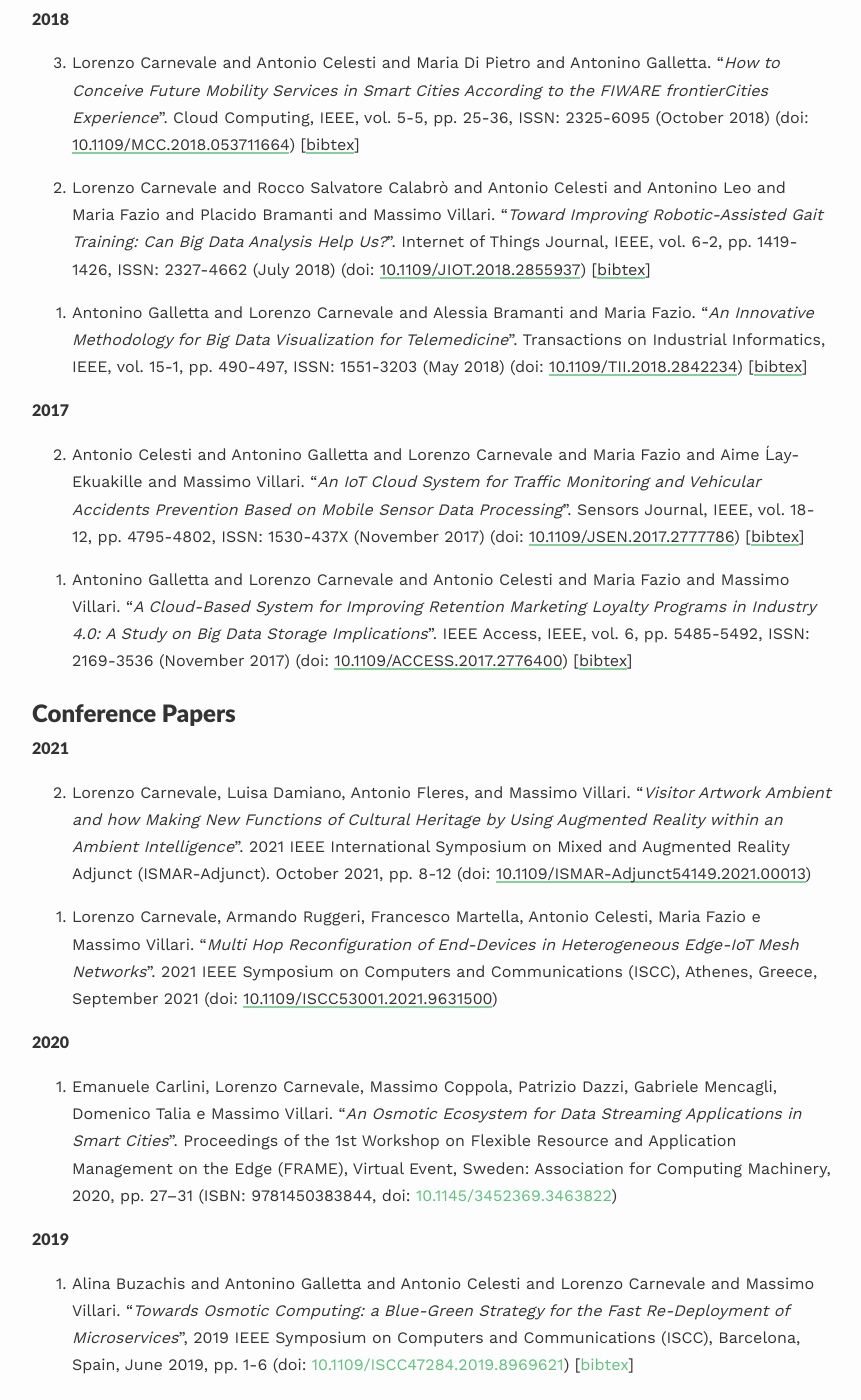
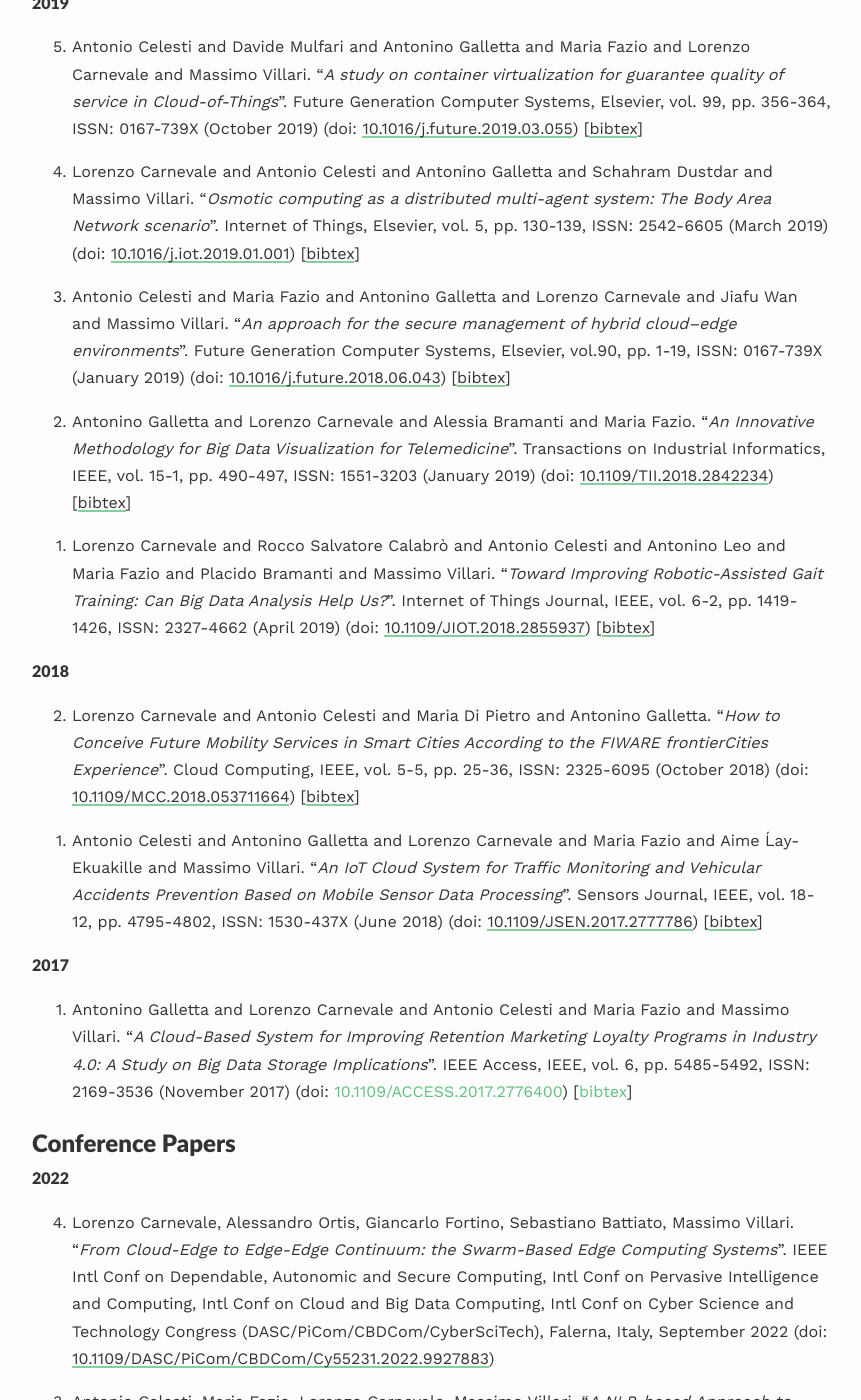
Before and after one commit to lcarnevale/lcarnevale.github.io, a Jekyll site: the page built from _pages/publications.md, in a window 1280 px wide and 1400 px high, scrolled down 1096 px. Shown: the whole window, without its empty margins (208-1069 px from the left). Built offline with Jekyll 4.4.1, drawn with Linux system fonts in a browser that asks for light colours; nearby versions of some CDN libraries; some web fonts are replaced; some of the changed text lies outside the part shown.

Commit message:
update publications

```diff
--- a/_pages/publications.md
+++ b/_pages/publications.md
@@ -6,6 +6,13 @@
 ---
 
 ## Journal Papers
+
+#### 2021
+0. Sandra Schüssler, Julia Zuschnegg, Lucas Paletta, Gerald Lodron, Josef Steiner, Sandra Pansy-Resch, Dimitrios Prodromou, Sebastian Brunsch, Lorenzo Carnevale, Thomas Orgel, Michael Schneeberger, Silvia Russegger, Maria Fellner, Lara Lammer, Magdalena Holter. "*Effects of coach robot pepper versus tablet training on psychosocial and physical outcomes of persons with dementia: A mixed-methods study*". Alzheimer’s & Dementia, vol. 17, issu S11, ISSN: 1552-5279 (December 2021) (doi: [10.1002/alz.053453](https://doi.org/10.1002/alz.053453))
+
+0. Julia Zuschnegg, Sandra Schüssler, Lucas Paletta, Claudia Voithofer, Gerald Lodron, Thomas Orgel, Silvia Russegger, Michael Schneeberger, Maria Fellner, Josef Steiner, Sandra Pansy-Resch, Magdalena Holter, Dimitrios Prodromou, Sebastian Brunsch, Lorenzo Carnevale, Lara Lammer, Marisa Koini. "*Psychosocial effects of the humanoid socially assistive robot Coach Pepper on informal caregivers of people with dementia: A mixed-methods study*". Alzheimer’s & Dementia, vol. 17, issue S11, ISSN: 1552-5279 (December 2021) (doi: [10.1002/alz.052150](https://doi.org/10.1002/alz.052150))
+{: reversed="reversed"}
+
 
 #### 2020
 0. Lorenzo Carnevale and Antonio Celesti and Giacomo Fiumara and Antonino Galletta and Massimo Villari. "*Investigating classification supervised learning approaches for the identification of critical patients' posts in a healthcare social network*". Applied Soft Computing, Elsevier, vol. 90, pp. 106155, ISSN: 1568-4946 (May 2020) (doi: [10.1016/j.asoc.2020.106155](https://doi.org/10.1016/j.asoc.2020.106155)) [[bibtex](https://github.com/lcarnevale/publications/blob/main/bibtex/202005-paper-journal-elsevier-applied_soft_computing.bib)]
@@ -22,31 +29,40 @@
 0. Lorenzo Carnevale and Antonio Celesti and Antonino Galletta and Schahram Dustdar and Massimo Villari. "*Osmotic computing as a distributed multi-agent system: The Body Area Network scenario*". Internet of Things, Elsevier, vol. 5, pp. 130-139, ISSN: 2542-6605 (March 2019) (doi: [10.1016/j.iot.2019.01.001](https://doi.org/10.1016/j.iot.2019.01.001)) [[bibtex](https://github.com/lcarnevale/publications/blob/main/bibtex/201903-paper-journal-elsevier-internet_of_things.bib)]
 
 0. Antonio Celesti and Maria Fazio and Antonino Galletta and Lorenzo Carnevale and Jiafu Wan and Massimo Villari. "*An approach for the secure management of hybrid cloud–edge environments*". Future Generation Computer Systems, Elsevier, vol.90, pp. 1-19, ISSN: 0167-739X (January 2019) (doi: [10.1016/j.future.2018.06.043](https://doi.org/10.1016/j.future.2018.06.043)) [[bibtex](https://github.com/lcarnevale/publications/blob/main/bibtex/201901-paper-journal-elsevier-future_generation_computer_systems.bib)]
+
+0. Antonino Galletta and Lorenzo Carnevale and Alessia Bramanti and Maria Fazio. "*An Innovative Methodology for Big Data Visualization for Telemedicine*". Transactions on Industrial Informatics, IEEE, vol. 15-1, pp. 490-497, ISSN: 1551-3203 (January 2019) (doi: [10.1109/TII.2018.2842234](https://doi.org/10.1109/TII.2018.2842234)) [[bibtex](https://github.com/lcarnevale/publications/blob/main/bibtex/201805-paper-journal-ieee-transactions_on_industrial_informatics.bib)]
+
+0. Lorenzo Carnevale and Rocco Salvatore Calabrò and Antonio Celesti and Antonino Leo and Maria Fazio and Placido Bramanti and Massimo Villari. "*Toward Improving Robotic-Assisted Gait Training: Can Big Data Analysis Help Us?*". Internet of Things Journal, IEEE, vol. 6-2, pp. 1419-1426, ISSN: 2327-4662 (April 2019) (doi: [10.1109/JIOT.2018.2855937](https://doi.org/10.1109/JIOT.2018.2855937)) [[bibtex](https://github.com/lcarnevale/publications/blob/main/bibtex/201807-paper-journal-ieee-internet_of_things.bib)]
 {: reversed="reversed"}
 
 #### 2018
 0. Lorenzo Carnevale and Antonio Celesti and Maria Di Pietro and Antonino Galletta. "*How to Conceive Future Mobility Services in Smart Cities According to the FIWARE frontierCities Experience*". Cloud Computing, IEEE, vol. 5-5, pp. 25-36, ISSN: 2325-6095 (October 2018) (doi: [10.1109/MCC.2018.053711664](https://doi.org/10.1109/MCC.2018.053711664)) [[bibtex](https://github.com/lcarnevale/publications/blob/main/bibtex/201810-paper-journal-ieee-cloud_computing.bib)]
 
-0. Lorenzo Carnevale and Rocco Salvatore Calabrò and Antonio Celesti and Antonino Leo and Maria Fazio and Placido Bramanti and Massimo Villari. "*Toward Improving Robotic-Assisted Gait Training: Can Big Data Analysis Help Us?*". Internet of Things Journal, IEEE, vol. 6-2, pp. 1419-1426, ISSN: 2327-4662 (July 2018) (doi: [10.1109/JIOT.2018.2855937](https://doi.org/10.1109/JIOT.2018.2855937)) [[bibtex](https://github.com/lcarnevale/publications/blob/main/bibtex/201807-paper-journal-ieee-internet_of_things.bib)]
-
-0. Antonino Galletta and Lorenzo Carnevale and Alessia Bramanti and Maria Fazio. "*An Innovative Methodology for Big Data Visualization for Telemedicine*". Transactions on Industrial Informatics, IEEE, vol. 15-1, pp. 490-497, ISSN: 1551-3203 (May 2018) (doi: [10.1109/TII.2018.2842234](https://doi.org/10.1109/TII.2018.2842234)) [[bibtex](https://github.com/lcarnevale/publications/blob/main/bibtex/201805-paper-journal-ieee-transactions_on_industrial_informatics.bib)]
+0. Antonio Celesti and Antonino Galletta and Lorenzo Carnevale and Maria Fazio and Aime Ĺay-Ekuakille and Massimo Villari. "*An IoT Cloud System for Traffic Monitoring and Vehicular Accidents Prevention Based on Mobile Sensor Data Processing*". Sensors Journal, IEEE, vol. 18-12, pp. 4795-4802, ISSN: 1530-437X (June 2018) (doi: [10.1109/JSEN.2017.2777786](https://doi.org/10.1109/JSEN.2017.2777786)) [[bibtex](https://github.com/lcarnevale/publications/blob/main/bibtex/201711-paper-journal-ieee-sensors.bib)]
 {: reversed="reversed"}
 
 #### 2017
-0. Antonio Celesti and Antonino Galletta and Lorenzo Carnevale and Maria Fazio and Aime Ĺay-Ekuakille and Massimo Villari. "*An IoT Cloud System for Traffic Monitoring and Vehicular Accidents Prevention Based on Mobile Sensor Data Processing*". Sensors Journal, IEEE, vol. 18-12, pp. 4795-4802, ISSN: 1530-437X (November 2017) (doi: [10.1109/JSEN.2017.2777786](https://doi.org/10.1109/JSEN.2017.2777786)) [[bibtex](https://github.com/lcarnevale/publications/blob/main/bibtex/201711-paper-journal-ieee-sensors.bib)]
-
 0. Antonino Galletta and Lorenzo Carnevale and Antonio Celesti and Maria Fazio and Massimo Villari. "*A Cloud-Based System for Improving Retention Marketing Loyalty Programs in Industry 4.0: A Study on Big Data Storage Implications*". IEEE Access, IEEE, vol. 6, pp. 5485-5492, ISSN: 2169-3536 (November 2017) (doi: [10.1109/ACCESS.2017.2776400](https://doi.org/10.1109/ACCESS.2017.2776400)) [[bibtex](https://github.com/lcarnevale/publications/blob/main/bibtex/201711-paper-journal-ieee-access.bib)]
 {: reversed="reversed"}
 
 ## Conference Papers
 
+#### 2022
+0. Lorenzo Carnevale, Alessandro Ortis, Giancarlo Fortino, Sebastiano Battiato, Massimo Villari. "*From Cloud-Edge to Edge-Edge Continuum: the Swarm-Based Edge Computing Systems*". IEEE Intl Conf on Dependable, Autonomic and Secure Computing, Intl Conf on Pervasive Intelligence and Computing, Intl Conf on Cloud and Big Data Computing, Intl Conf on Cyber Science and Technology Congress (DASC/PiCom/CBDCom/CyberSciTech), Falerna, Italy, September 2022 (doi: [10.1109/DASC/PiCom/CBDCom/Cy55231.2022.9927883](https://doi.org/10.1109/DASC/PiCom/CBDCom/Cy55231.2022.9927883))
+
+0. Antonio Celesti, Maria Fazio, Lorenzo Carnevale, Massimo Villari. "*A NLP-based Approach to Improve Speech Recognition Services for People with Speech Disorders*". IEEE Symposium on Computers and Communications (ISCC), Rhodes, Greece, July 2022 (doi [10.1109/ISCC55528.2022.9912940](https://doi.org/10.1109/ISCC55528.2022.9912940))
+
+0. Armando Ruggeri, Antonino Galletta, Lorenzo Carnevale, Massimo Villari. "*An Energy Efficiency Analysis of the Blockchain-Based extended Triple Diffie-Hellman Protocol for IoT*". IEEE Symposium on Computers and Communications (ISCC), Rhodes, Greece, May 2022 (doi [10.1109/CCGrid54584.2022.00100](https://doi.org/10.1109/CCGrid54584.2022.00100))
+
+0. Vasileios Mygdalis, Lorenzo Carnevale, Jose Ramiro Martínez-De-Dios, Dmitriy Shutin, Giovanni Aiello, Massimo Villari, Ioannis Pitas. "*OTE: Optimal Trustworthy EdgeAI solutions for smart cities*". 22nd IEEE International Symposium on Cluster, Cloud and Internet Computing (CCGrid), Taormina, Italy, May 2022 (doi: [10.1109/CCGrid54584.2022.00100](https://doi.org/10.1109/CCGrid54584.2022.00100))
+{: reversed="reversed"}
+
+
 #### 2021
 0. Lorenzo Carnevale, Luisa Damiano, Antonio Fleres, and Massimo Villari. “*Visitor Artwork Ambient and how Making New Functions of Cultural Heritage by Using Augmented Reality within an Ambient Intelligence*”. 2021 IEEE International Symposium on Mixed and Augmented Reality Adjunct (ISMAR-Adjunct). October 2021, pp. 8-12 (doi: [10.1109/ISMAR-Adjunct54149.2021.00013](https://doi.org/10.1109/ISMAR-Adjunct54149.2021.00013))
 
 0. Lorenzo Carnevale, Armando Ruggeri, Francesco Martella, Antonio Celesti, Maria Fazio e Massimo Villari. “*Multi Hop Reconfiguration of End-Devices in Heterogeneous Edge-IoT Mesh Networks*”. 2021 IEEE Symposium on Computers and Communications (ISCC), Athenes, Greece, September 2021 (doi: [10.1109/ISCC53001.2021.9631500](https://doi.org/10.1109/ISCC53001.2021.9631500))
-{: reversed="reversed"}
 
-#### 2020
 0. Emanuele Carlini, Lorenzo Carnevale, Massimo Coppola, Patrizio Dazzi, Gabriele Mencagli, Domenico Talia e Massimo Villari. “*An Osmotic Ecosystem for Data Streaming Applications in Smart Cities*”. Proceedings of the 1st Workshop on Flexible Resource and Application Management on the Edge (FRAME), Virtual Event, Sweden: Association for Computing Machinery, 2020, pp. 27–31 (ISBN: 9781450383844, doi: [10.1145/3452369.3463822](https://doi.org/10.1145/3452369.3463822))
 {: reversed="reversed"}
 
@@ -67,15 +83,15 @@
 
 0. Antonino Galletta and Salma Allam and Lorenzo Carnevale and Moulay Ali Bekri and Rachid El Ouahbi and Massimo Villari. "*An Innovative Methodology for Big Data Visualization in Oceanographic Domain*". Proceedings of the International Conference on Geoinformatics and Data Analysis, ICGDA 18, Prague, Czech Republic, April 2018, pp. 103-107 (doi: [10.1145/3220228.3220238](https://doi.org/10.1145/3220228.3220238)) [[bibtex](https://github.com/lcarnevale/publications/blob/main/bibtex/201804-paper-conference-acm-icgda.bib)]
 
-0. Salma Allam and Antonino Galletta and Lorenzo Carnevale and Moulay Ali Bekri and Rachid El Ouahbi and Massimo Villari. "*A Cloud Computing Workflow for Managing Oceanographic Data*". Advances in Service-Oriented and Cloud Computing, ESOCC 2017, Oslo, Norwey, April 2018, pp. 73-85 (doi: [10.1007/978-3-319-79090-9_5](https://doi.org/10.1007/978-3-319-79090-9_5)) [[bibtex](https://github.com/lcarnevale/publications/blob/main/bibtex/201804-paper-conferencer-springer-esocc.bib)]
-
 0. Giacomo Fiumara and Antonio Celesti and Antonino Galletta and Lorenzo Carnevale and Massimo Villari. "*Applying Artificial Intelligence in Healthcare Social Networks to Identity Critical Issues in Patients' Posts*". Proceedings of the 11th International Joint Conference on Biomedical Engineering Systems and Technologies - Volume 5 HEALTHINF: AI4Health, Funchal, Medeira, Portugal, January 2018 (doi: [10.5220/0006750606800687](https://doi.org/10.5220/0006750606800687)) [[bibtex](https://github.com/lcarnevale/publications/blob/main/bibtex/201801-paper-conference-scitepress-ai4health.bib)]
 {: reversed="reversed"}
 
 #### 2017
-0. Lorenzo Carnevale and Antonino Galletta and Antonio Celesti and Maria Fazio and Maurizio Paone and Placido Bramanti and Massimo Villari. "*Big Data HIS of the IRCCS-ME Future: The Osmotic Computing Infrastructure*". Cloud Infrastructures, Services, and IoT Systems for Smart Cities, CN4IoT, Brindisi, Italy, October 2017, pp. 199-207 (doi:  [10.1007/978-3-319-67636-4_21](https://doi.org/10.1007/978-3-319-67636-4_21)) [[bibtex](https://github.com/lcarnevale/publications/blob/main/bibtex/201710-paper-conference-springer-iissc.bib)]
+0. Salma Allam and Antonino Galletta and Lorenzo Carnevale and Moulay Ali Bekri and Rachid El Ouahbi and Massimo Villari. "*A Cloud Computing Workflow for Managing Oceanographic Data*". Advances in Service-Oriented and Cloud Computing, ESOCC 2017, Oslo, Norwey, September 2017, pp. 73-85 (doi: [10.1007/978-3-319-79090-9_5](https://doi.org/10.1007/978-3-319-79090-9_5)) [[bibtex](https://github.com/lcarnevale/publications/blob/main/bibtex/201804-paper-conferencer-springer-esocc.bib)]
 
 0. Lorenzo Carnevale and Antonio Celesti and Maria Fazio and Placido Bramanti and Massimo Villari. "*Heart Disorder Detection with Menard Algorithm on Apache Spark*". Service-Oriented and Cloud Computing, ESOCC 2017, Oslo, Norwey, September 2017, pp. 229-237 (doi: [10.1007/978-3-319-67262-5_17](https://doi.org/10.1007/978-3-319-67262-5_17)) [[bibtex](https://github.com/lcarnevale/publications/blob/main/bibtex/201710-paper-conference-springer-esocc.bib)]
+
+0. Lorenzo Carnevale and Antonino Galletta and Antonio Celesti and Maria Fazio and Maurizio Paone and Placido Bramanti and Massimo Villari. "*Big Data HIS of the IRCCS-ME Future: The Osmotic Computing Infrastructure*". Cloud Infrastructures, Services, and IoT Systems for Smart Cities, CN4IoT, Brindisi, Italy, April 2017, pp. 199-207 (doi:  [10.1007/978-3-319-67636-4_21](https://doi.org/10.1007/978-3-319-67636-4_21)) [[bibtex](https://github.com/lcarnevale/publications/blob/main/bibtex/201710-paper-conference-springer-iissc.bib)]
 
 0. Antonino Galletta and Lorenzo Carnevale and Antonio Celesti and Maria Fazio and Massimo Villari. "*BOSS: A Multitenancy Ad-Hoc Service Orchestrator for Federated Openstack Clouds*". 2017 IEEE 5th International Conference on Future Internet of Things and Cloud (FiCloud), Prague, Czech Republic, August 2017, pp. 351-357 (doi: [10.1109/FiCloud.2017.10](https://doi.org/10.1109/FiCloud.2017.10)) [[bibtex](https://github.com/lcarnevale/publications/blob/main/bibtex/201708-paper-conference-ieee-ficloud.bib)]
 
```
